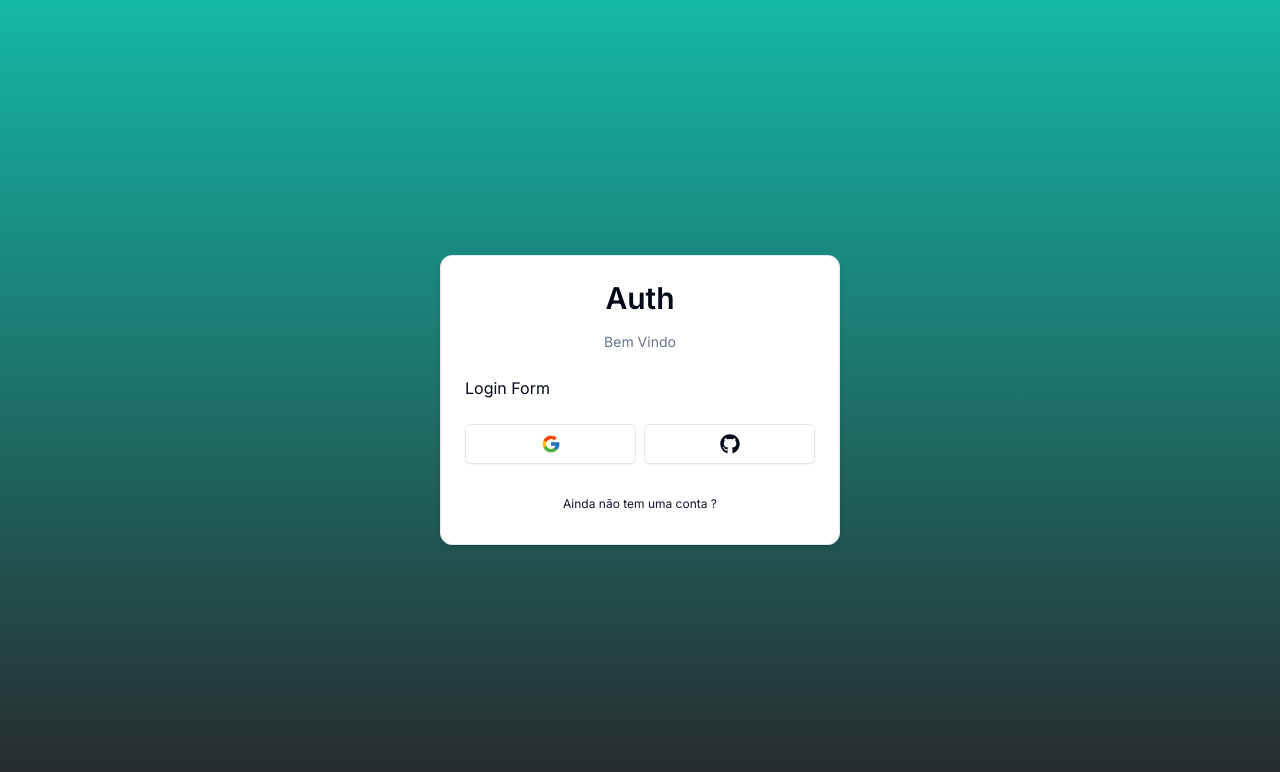
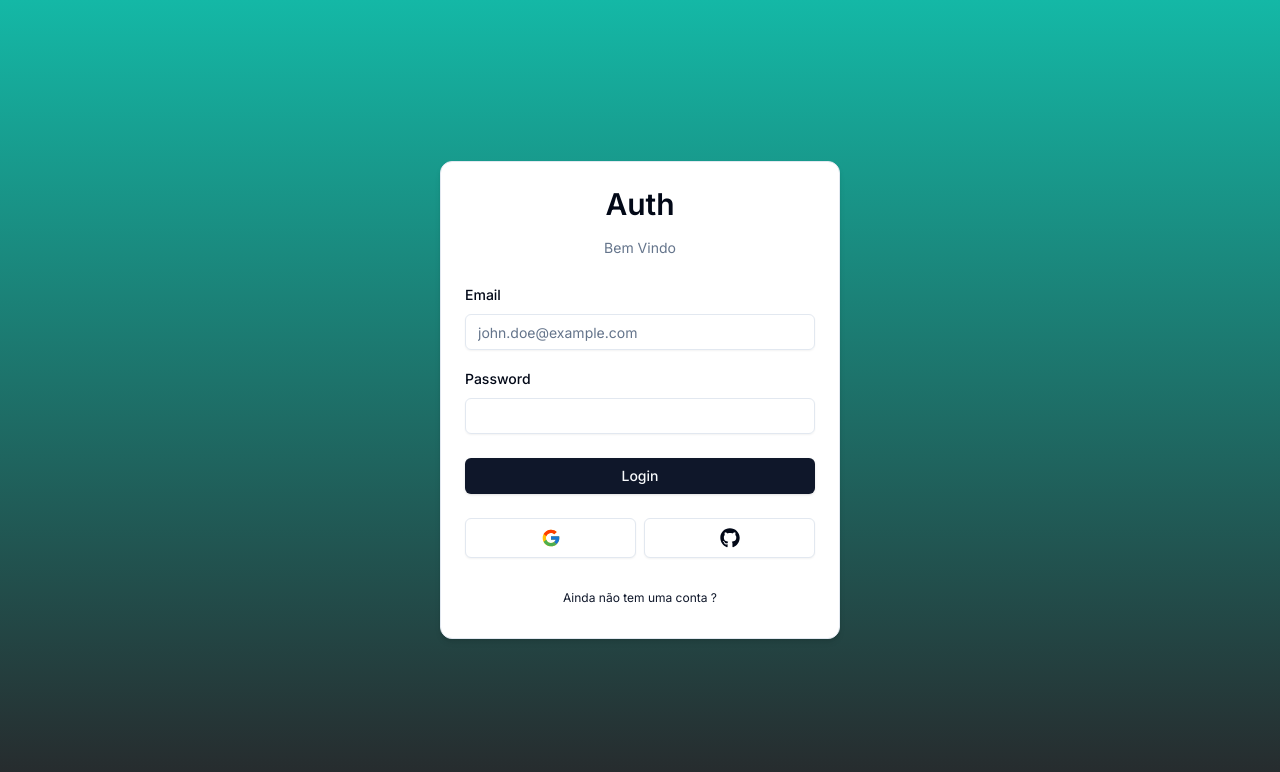
Before and after one commit to fsdFelipe/nextauth-v5-completo, a Next.js app: page /auth/login in a window 1280 px wide. Shown: the top 772 px of the page. Built offline with nearby package versions, Linux system fonts and the light colour scheme.

Commit message:
LoginForm

```diff
--- a/components/auth/LoginForm.tsx
+++ b/components/auth/LoginForm.tsx
@@ -1,7 +1,27 @@
+'use client'
 import React from 'react'
 import CardWrapper from './CardWrapper'
+import { useForm } from 'react-hook-form'
+import { z } from 'zod'
+import { LoginSchema } from '@/schemas'
+import { zodResolver } from '@hookform/resolvers/zod'
+import { Form, FormControl, FormField, FormItem, FormLabel, FormMessage } from '../ui/form'
+import { Input } from '../ui/input'
+import { Button } from '../ui/button'
 
 const LoginForm = () => {
+    const form = useForm<z.infer<typeof LoginSchema>>({
+        resolver: zodResolver(LoginSchema),
+        defaultValues: {
+            email: "",
+            password: "",
+        },
+    })
+
+    const onSubmit = (values: z.infer<typeof LoginSchema>) => {
+        console.log(values)
+    }
+
     return (
         <CardWrapper
             headerLabel='Bem Vindo'
@@ -9,7 +29,52 @@
             backButtonHref='/auth/register'
             showSocial
         >
-            Login Form
+            <Form {...form}>
+                <form
+                    onSubmit={form.handleSubmit(onSubmit)}
+                    className='space-y-6'
+                >
+                    <div className='space-y-4'>
+                        <FormField
+                            control={form.control}
+                            name='email'
+                            render={({ field }) => (
+                                <FormItem>
+                                    <FormLabel>Email</FormLabel>
+                                    <FormControl>
+                                        <Input
+                                            {...field}
+                                            placeholder='john.doe@example.com'
+                                            type='email'
+                                        />
+                                    </FormControl>
+                                    <FormMessage />
+                                </FormItem>
+                            )}
+                        />
+
+                        <FormField
+                            control={form.control}
+                            name='password'
+                            render={({ field }) => (
+                                <FormItem>
+                                    <FormLabel>Password</FormLabel>
+                                    <FormControl>
+                                        <Input
+                                            {...field}
+                                            type='password'
+                                        />
+                                    </FormControl>
+                                    <FormMessage />
+                                </FormItem>
+                            )}
+                        />
+                    </div>
+                    <Button type='submit' className='w-full'>
+                        Login
+                    </Button>
+                </form>
+            </Form>
         </CardWrapper>
     )
 }
--- /dev/null
+++ b/components/ui/form.tsx
@@ -0,0 +1,176 @@
+import * as React from "react"
+import * as LabelPrimitive from "@radix-ui/react-label"
+import { Slot } from "@radix-ui/react-slot"
+import {
+  Controller,
+  ControllerProps,
+  FieldPath,
+  FieldValues,
+  FormProvider,
+  useFormContext,
+} from "react-hook-form"
+
+import { cn } from "@/lib/utils"
+import { Label } from "@/components/ui/label"
+
+const Form = FormProvider
+
+type FormFieldContextValue<
+  TFieldValues extends FieldValues = FieldValues,
+  TName extends FieldPath<TFieldValues> = FieldPath<TFieldValues>
+> = {
+  name: TName
+}
+
+const FormFieldContext = React.createContext<FormFieldContextValue>(
+  {} as FormFieldContextValue
+)
+
+const FormField = <
+  TFieldValues extends FieldValues = FieldValues,
+  TName extends FieldPath<TFieldValues> = FieldPath<TFieldValues>
+>({
+  ...props
+}: ControllerProps<TFieldValues, TName>) => {
+  return (
+    <FormFieldContext.Provider value={{ name: props.name }}>
+      <Controller {...props} />
+    </FormFieldContext.Provider>
+  )
+}
+
+const useFormField = () => {
+  const fieldContext = React.useContext(FormFieldContext)
+  const itemContext = React.useContext(FormItemContext)
+  const { getFieldState, formState } = useFormContext()
+
+  const fieldState = getFieldState(fieldContext.name, formState)
+
+  if (!fieldContext) {
+    throw new Error("useFormField should be used within <FormField>")
+  }
+
+  const { id } = itemContext
+
+  return {
+    id,
+    name: fieldContext.name,
+    formItemId: `${id}-form-item`,
+    formDescriptionId: `${id}-form-item-description`,
+    formMessageId: `${id}-form-item-message`,
+    ...fieldState,
+  }
+}
+
+type FormItemContextValue = {
+  id: string
+}
+
+const FormItemContext = React.createContext<FormItemContextValue>(
+  {} as FormItemContextValue
+)
+
+const FormItem = React.forwardRef<
+  HTMLDivElement,
+  React.HTMLAttributes<HTMLDivElement>
+>(({ className, ...props }, ref) => {
+  const id = React.useId()
+
+  return (
+    <FormItemContext.Provider value={{ id }}>
+      <div ref={ref} className={cn("space-y-2", className)} {...props} />
+    </FormItemContext.Provider>
+  )
+})
+FormItem.displayName = "FormItem"
+
+const FormLabel = React.forwardRef<
+  React.ElementRef<typeof LabelPrimitive.Root>,
+  React.ComponentPropsWithoutRef<typeof LabelPrimitive.Root>
+>(({ className, ...props }, ref) => {
+  const { error, formItemId } = useFormField()
+
+  return (
+    <Label
+      ref={ref}
+      className={cn(error && "text-destructive", className)}
+      htmlFor={formItemId}
+      {...props}
+    />
+  )
+})
+FormLabel.displayName = "FormLabel"
+
+const FormControl = React.forwardRef<
+  React.ElementRef<typeof Slot>,
+  React.ComponentPropsWithoutRef<typeof Slot>
+>(({ ...props }, ref) => {
+  const { error, formItemId, formDescriptionId, formMessageId } = useFormField()
+
+  return (
+    <Slot
+      ref={ref}
+      id={formItemId}
+      aria-describedby={
+        !error
+          ? `${formDescriptionId}`
+          : `${formDescriptionId} ${formMessageId}`
+      }
+      aria-invalid={!!error}
+      {...props}
+    />
+  )
+})
+FormControl.displayName = "FormControl"
+
+const FormDescription = React.forwardRef<
+  HTMLParagraphElement,
+  React.HTMLAttributes<HTMLParagraphElement>
+>(({ className, ...props }, ref) => {
+  const { formDescriptionId } = useFormField()
+
+  return (
+    <p
+      ref={ref}
+      id={formDescriptionId}
+      className={cn("text-[0.8rem] text-muted-foreground", className)}
+      {...props}
+    />
+  )
+})
+FormDescription.displayName = "FormDescription"
+
+const FormMessage = React.forwardRef<
+  HTMLParagraphElement,
+  React.HTMLAttributes<HTMLParagraphElement>
+>(({ className, children, ...props }, ref) => {
+  const { error, formMessageId } = useFormField()
+  const body = error ? String(error?.message) : children
+
+  if (!body) {
+    return null
+  }
+
+  return (
+    <p
+      ref={ref}
+      id={formMessageId}
+      className={cn("text-[0.8rem] font-medium text-destructive", className)}
+      {...props}
+    >
+      {body}
+    </p>
+  )
+})
+FormMessage.displayName = "FormMessage"
+
+export {
+  useFormField,
+  Form,
+  FormItem,
+  FormLabel,
+  FormControl,
+  FormDescription,
+  FormMessage,
+  FormField,
+}
--- /dev/null
+++ b/components/ui/input.tsx
@@ -0,0 +1,25 @@
+import * as React from "react"
+
+import { cn } from "@/lib/utils"
+
+export interface InputProps
+  extends React.InputHTMLAttributes<HTMLInputElement> {}
+
+const Input = React.forwardRef<HTMLInputElement, InputProps>(
+  ({ className, type, ...props }, ref) => {
+    return (
+      <input
+        type={type}
+        className={cn(
+          "flex h-9 w-full rounded-md border border-input bg-transparent px-3 py-1 text-sm shadow-sm transition-colors file:border-0 file:bg-transparent file:text-sm file:font-medium placeholder:text-muted-foreground focus-visible:outline-none focus-visible:ring-1 focus-visible:ring-ring disabled:cursor-not-allowed disabled:opacity-50",
+          className
+        )}
+        ref={ref}
+        {...props}
+      />
+    )
+  }
+)
+Input.displayName = "Input"
+
+export { Input }
--- /dev/null
+++ b/components/ui/label.tsx
@@ -0,0 +1,26 @@
+"use client"
+
+import * as React from "react"
+import * as LabelPrimitive from "@radix-ui/react-label"
+import { cva, type VariantProps } from "class-variance-authority"
+
+import { cn } from "@/lib/utils"
+
+const labelVariants = cva(
+  "text-sm font-medium leading-none peer-disabled:cursor-not-allowed peer-disabled:opacity-70"
+)
+
+const Label = React.forwardRef<
+  React.ElementRef<typeof LabelPrimitive.Root>,
+  React.ComponentPropsWithoutRef<typeof LabelPrimitive.Root> &
+    VariantProps<typeof labelVariants>
+>(({ className, ...props }, ref) => (
+  <LabelPrimitive.Root
+    ref={ref}
+    className={cn(labelVariants(), className)}
+    {...props}
+  />
+))
+Label.displayName = LabelPrimitive.Root.displayName
+
+export { Label }
--- a/package.json
+++ b/package.json
@@ -9,7 +9,9 @@
     "lint": "next lint"
   },
   "dependencies": {
+    "@hookform/resolvers": "^3.3.4",
     "@radix-ui/react-icons": "^1.3.0",
+    "@radix-ui/react-label": "^2.0.2",
     "@radix-ui/react-slot": "^1.0.2",
     "class-variance-authority": "^0.7.0",
     "clsx": "^2.1.0",
@@ -17,9 +19,11 @@
     "next": "14.1.0",
     "react": "^18",
     "react-dom": "^18",
+    "react-hook-form": "^7.50.1",
     "react-icons": "^5.0.1",
     "tailwind-merge": "^2.2.1",
-    "tailwindcss-animate": "^1.0.7"
+    "tailwindcss-animate": "^1.0.7",
+    "zod": "^3.22.4"
   },
   "devDependencies": {
     "@types/node": "^20",
--- /dev/null
+++ b/schemas/index.ts
@@ -0,0 +1,8 @@
+import * as z from 'zod'
+
+export const LoginSchema = z.object({
+    email: z.string().email(),
+    password: z.string().min(1, {
+        message: "Password is required"
+    })
+})
```
Also changed, not shown: 1 other file (tests, documents, lock files or other folders).
